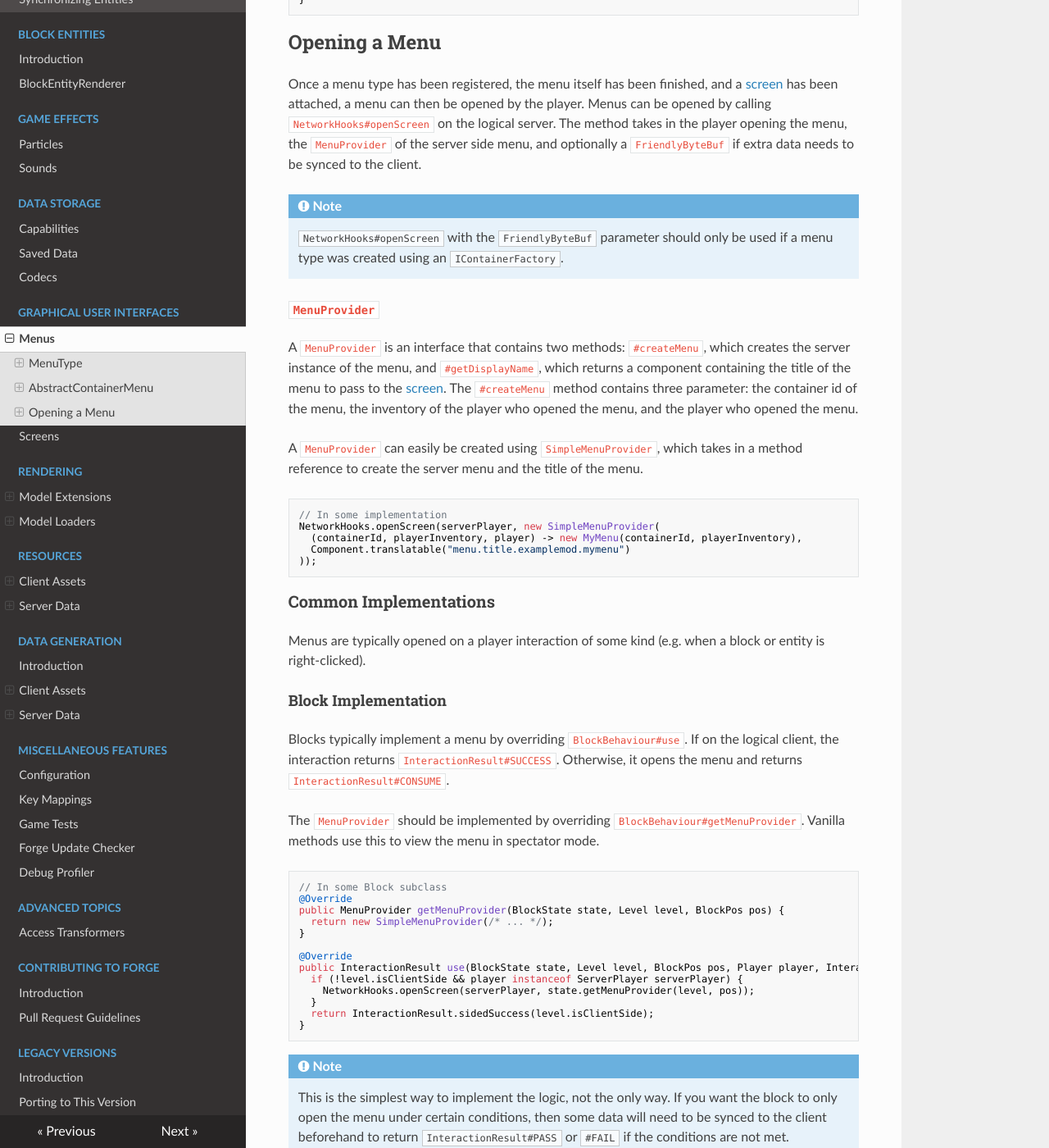
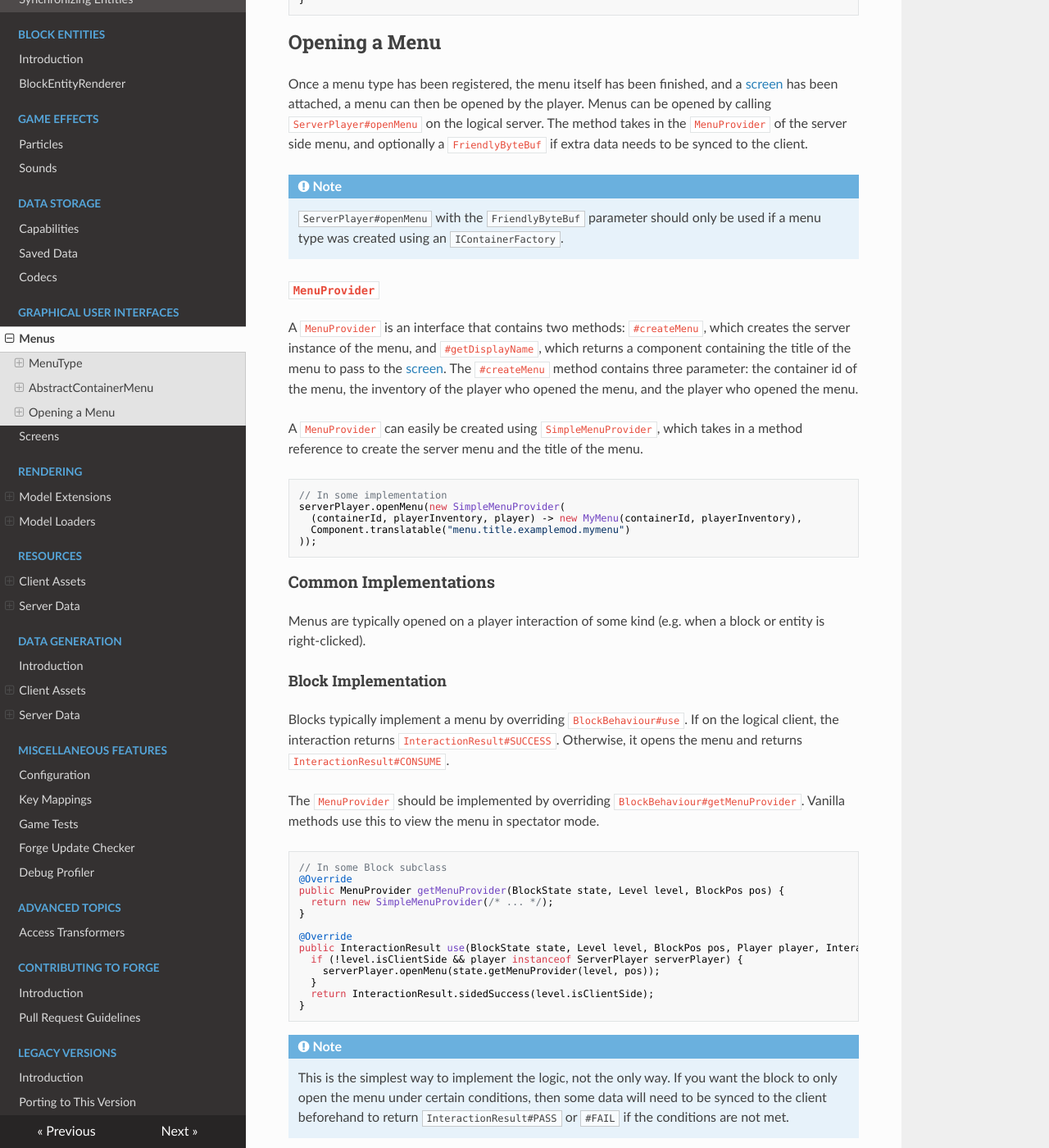
Before and after one commit to MinecraftForge/Documentation, an MkDocs documentation site: the page built from docs/gui/menus.md, in a window 1280 px wide and 1400 px high, scrolled down 6009 px. Shown: the whole window at 82% size. Built offline with MkDocs 1.6.1, drawn with Linux system fonts in a browser that asks for light colours; nearby versions of some CDN libraries; some of the changed text lies outside the part shown.

Commit message:
Replace refrences to removed NetworkHooks#openMenu with ServerPlayer#openMenu (#528)

````diff
--- a/docs/gui/menus.md
+++ b/docs/gui/menus.md
@@ -261,10 +261,10 @@ public ItemStack quickMoveStack(Player player, int quickMovedSlotIndex) {
 
 ## Opening a Menu
 
-Once a menu type has been registered, the menu itself has been finished, and a [screen] has been attached, a menu can then be opened by the player. Menus can be opened by calling `NetworkHooks#openScreen` on the logical server. The method takes in the player opening the menu, the `MenuProvider` of the server side menu, and optionally a `FriendlyByteBuf` if extra data needs to be synced to the client.
+Once a menu type has been registered, the menu itself has been finished, and a [screen] has been attached, a menu can then be opened by the player. Menus can be opened by calling `ServerPlayer#openMenu` on the logical server. The method takes in the `MenuProvider` of the server side menu, and optionally a `FriendlyByteBuf` if extra data needs to be synced to the client.
 
 !!! note
-    `NetworkHooks#openScreen` with the `FriendlyByteBuf` parameter should only be used if a menu type was created using an [`IContainerFactory`][icf].
+    `ServerPlayer#openMenu` with the `FriendlyByteBuf` parameter should only be used if a menu type was created using an [`IContainerFactory`][icf].
 
 #### `MenuProvider`
 
@@ -274,7 +274,7 @@ A `MenuProvider` can easily be created using `SimpleMenuProvider`, which takes i
 
 ```java
 // In some implementation
-NetworkHooks.openScreen(serverPlayer, new SimpleMenuProvider(
+serverPlayer.openMenu(new SimpleMenuProvider(
   (containerId, playerInventory, player) -> new MyMenu(containerId, playerInventory),
   Component.translatable("menu.title.examplemod.mymenu")
 ));
@@ -300,7 +300,7 @@ public MenuProvider getMenuProvider(BlockState state, Level level, BlockPos pos)
 @Override
 public InteractionResult use(BlockState state, Level level, BlockPos pos, Player player, InteractionHand hand, BlockHitResult result) {
   if (!level.isClientSide && player instanceof ServerPlayer serverPlayer) {
-    NetworkHooks.openScreen(serverPlayer, state.getMenuProvider(level, pos));
+    serverPlayer.openMenu(state.getMenuProvider(level, pos));
   }
   return InteractionResult.sidedSuccess(level.isClientSide);
 }
@@ -320,7 +320,7 @@ public class MyMob extends Mob implements MenuProvider {
   @Override
   public InteractionResult mobInteract(Player player, InteractionHand hand) {
     if (!this.level.isClientSide && player instanceof ServerPlayer serverPlayer) {
-      NetworkHooks.openScreen(serverPlayer, this);
+      serverPlayer.openMenu(this);
     }
     return InteractionResult.sidedSuccess(this.level.isClientSide);
   }
````
